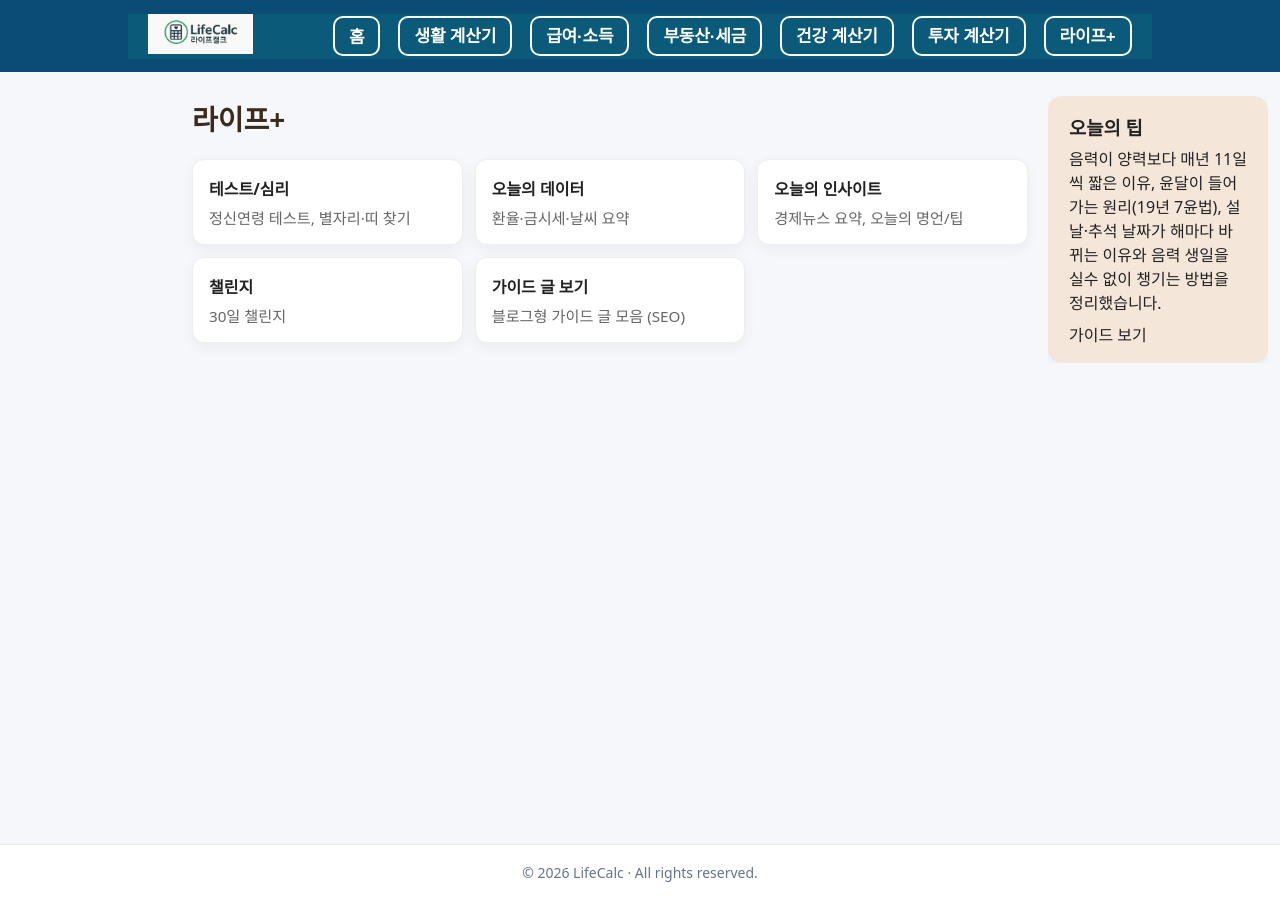
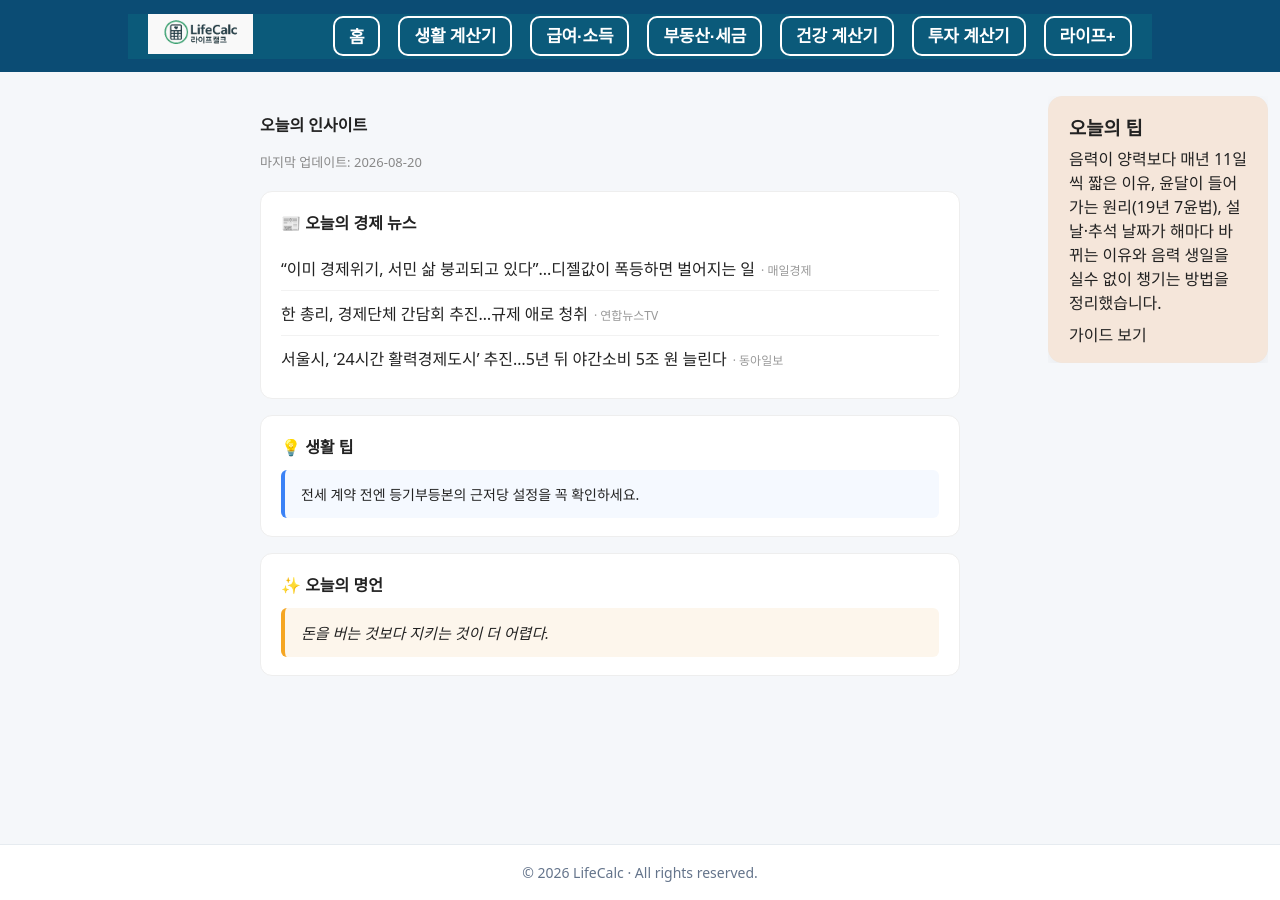
Before and after one commit to khai-lang/LifeCalc, a Jekyll site: the page built from lifeplus/index.md, in a window 1280 px wide. Built offline with Jekyll 4.4.1, drawn with Linux system fonts in a browser that asks for light colours; our own code applies the rules of GitHub Pages for plain Markdown files.

Commit message:
Update index.md

```diff
--- a/lifeplus/index.md
+++ b/lifeplus/index.md
@@ -1,41 +1,51 @@
----
-layout: default
-title: 라이프+
-description: 재미있는 테스트, 오늘의 데이터, 인사이트, 챌린지, 가이드 글 모음
-permalink: /lifeplus/
-section: lifeplus
-nav_label: 라이프+
-nav_order: 10
----
+<style>
+.ins-wrap { max-width: 700px; margin: 0 auto; }
+.ins-updated { color:#888; font-size:13px; margin-bottom:20px; }
+.ins-section {
+  border:1px solid #eee; border-radius:12px; padding:18px 20px;
+  margin-bottom:16px; background:#fff;
+}
+.ins-section h3 {
+  margin:0 0 12px; font-size:16px; display:flex; align-items:center; gap:8px;
+}
+.ins-news-item {
+  display:block; padding:10px 0; border-bottom:1px solid #f2f2f2;
+  text-decoration:none; color:#222;
+}
+.ins-news-item:last-child { border-bottom:none; }
+.ins-news-item .src { color:#999; font-size:12px; margin-left:6px; }
+.ins-tip-box {
+  background:#f5f9ff; border-left:4px solid #3b82f6;
+  padding:14px 16px; border-radius:6px; font-size:14px;
+}
+.ins-quote-box {
+  background:#fdf6ec; border-left:4px solid #f5a623;
+  padding:14px 16px; border-radius:6px; font-size:15px; font-style:italic;
+}
+</style>
 
+<div class="ins-wrap" markdown="1">
 
-<div class="grid-cards">
-  <a class="card" href="{{ '/lifeplus/fun/'        | relative_url }}">
-    <div class="title">테스트/심리</div>
-    <div class="desc">정신연령 테스트, 별자리·띠 찾기</div>
-  </a>
-  <a class="card" href="{{ '/lifeplus/daily-data/' | relative_url }}">
-    <div class="title">오늘의 데이터</div>
-    <div class="desc">환율·금시세·날씨 요약</div>
-  </a>
-  <a class="card" href="{{ '/lifeplus/insight/'    | relative_url }}">
-    <div class="title">오늘의 인사이트</div>
-    <div class="desc">경제뉴스 요약, 오늘의 명언/팁</div>
-  </a>
-  <a class="card" href="{{ '/lifeplus/challenge/'  | relative_url }}">
-    <div class="title">챌린지</div>
-    <div class="desc">30일 챌린지</div>
-  </a>
-  <a class="card" href="{{ '/lifeplus/guide/'      | relative_url }}">
-    <div class="title">가이드 글 보기</div>
-    <div class="desc">블로그형 가이드 글 모음 (SEO)</div>
-  </a>
+**오늘의 인사이트**
+<div class="ins-updated">마지막 업데이트: {{ site.data.insight.date }}</div>
+
+<div class="ins-section">
+<h3>📰 오늘의 경제 뉴스</h3>
+{% for item in site.data.insight.news %}
+<a class="ins-news-item" href="{{ item.url }}" target="_blank" rel="noopener">
+{{ item.title }}{% if item.source %}<span class="src">· {{ item.source }}</span>{% endif %}
+</a>
+{% endfor %}
 </div>
 
-<style>
-.grid-cards{display:grid;grid-template-columns:repeat(auto-fill,minmax(240px,1fr));gap:12px;margin-top:16px}
-.card{border:1px solid #eee;border-radius:12px;padding:16px;background:#fff;transition:transform .15s ease,box-shadow .15s ease}
-.card:hover{transform:translateY(-2px);box-shadow:0 8px 20px rgba(0,0,0,.06)}
-.title{font-weight:700;margin-bottom:6px}
-.desc{color:#666;font-size:.95rem}
-</style>
+<div class="ins-section">
+<h3>💡 생활 팁</h3>
+<div class="ins-tip-box">{{ site.data.insight.tip }}</div>
+</div>
+
+<div class="ins-section">
+<h3>✨ 오늘의 명언</h3>
+<div class="ins-quote-box">{{ site.data.insight.quote }}</div>
+</div>
+
+</div>
```
